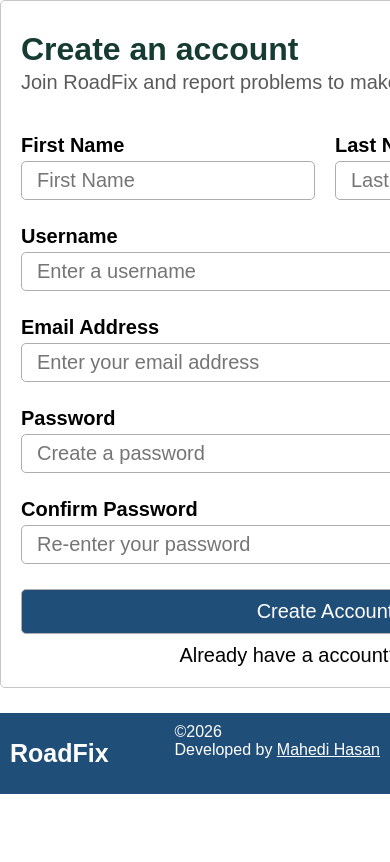
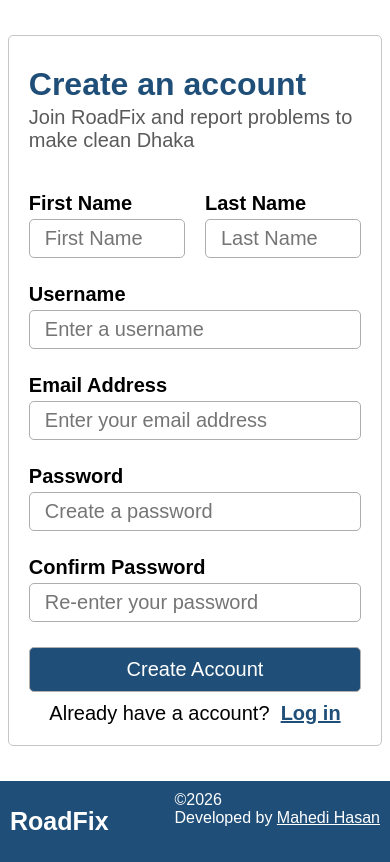
Before and after one commit to mahedi195/RoadFix-Dhaka-Road-Problem-Reporting-System, a Django app: page /accounts/registration/ in a window 390 px wide; the page is wider, and only the part inside the window is pictured. Shown: the part 75-937 px from the top of that part. Before the commit the page ends 869 px from the top of that part, so only its background shows below. Run offline with Django 5.2, Linux system fonts and the light colour scheme.

Commit message:
registrasiton page responsive done, it wasnt responsive earlier, fixed it

```diff
--- a/static/css/registration.css
+++ b/static/css/registration.css
@@ -16,6 +16,8 @@
      width: 650px;
      border-radius: 5px;
      padding: 20px;
+     margin: 35px auto;
+     width: 96%;
  }
 
  .headingSeaction {
@@ -25,7 +27,7 @@
 
  .headingSeaction h1 {
      margin: 0;
-            color: #163b32;
+     color: #1F4E78;
 
  }
 
@@ -90,7 +92,7 @@
  }
 
  .createAccount button:hover {
-            background-color:white;
+     background-color: white;
      color: #1F4E78;
      border: 1px solid #1F4E78;
      transform: scale(1.02);
@@ -106,7 +108,7 @@
  }
 
  .loginSection .login {
-            color:#1F4E78;
+     color: #1F4E78;
      font-weight: bold;
      text-decoration: underline;
      cursor: pointer;
@@ -118,8 +120,7 @@
      outline: 2px solid rgba(22, 59, 50, 0.2);
  }
 
-        .usernameError
-         {
+ .usernameError {
      margin-top: 5px;
      margin-bottom: 0;
      color: red;
@@ -131,9 +132,7 @@
      border: 1px solid red;
  }
 
-        .input_error:focus
-
-        {
+ .input_error:focus {
      border: 1px solid red;
      box-shadow: 1px 2px 5px rgb(182, 91, 91);
  }
```
Lines whose indentation alone changed are shown as unchanged.
